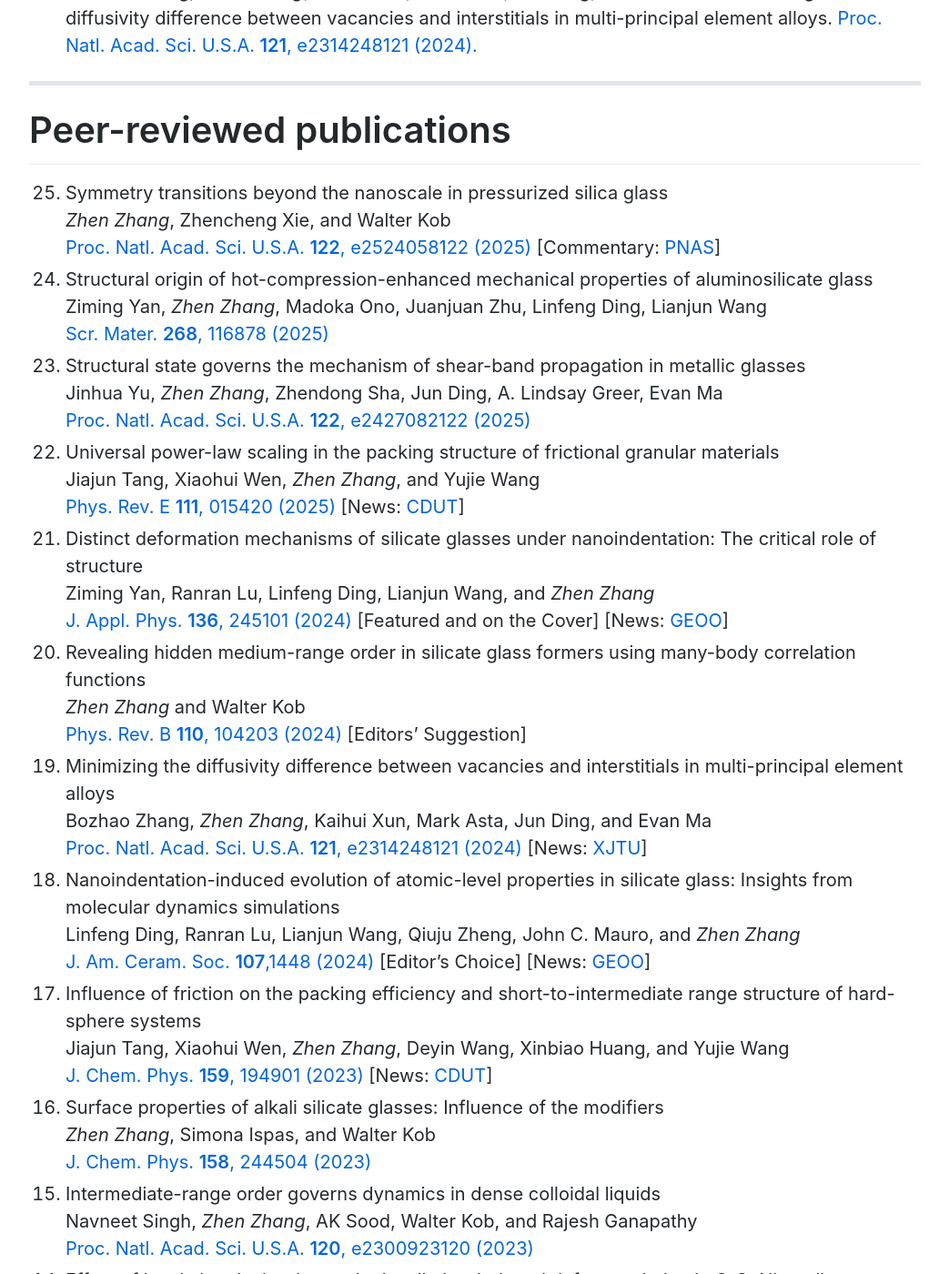
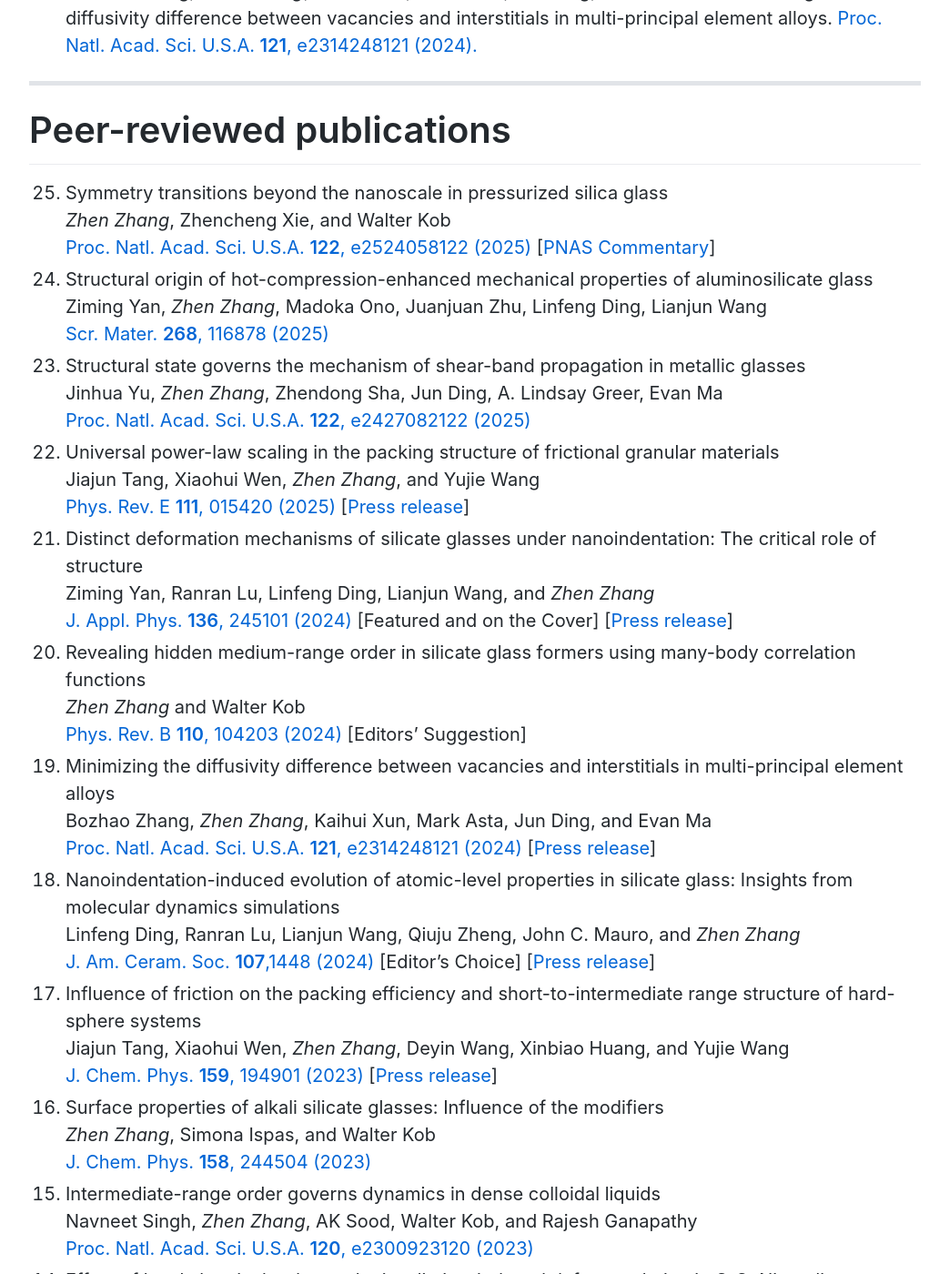
Before and after one commit to zhenzhang1991/zhenzhang1991.github.io, a Jekyll site: the page built from index.md, in a window 1280 px wide and 1400 px high, scrolled down 5593 px. Shown: the whole window at 91% size, without its empty margins (118-1161 px from the left). Built offline with Jekyll 4.4.1, drawn with Linux system fonts in a browser that asks for light colours; Markdown is read by kramdown in place of the engine named in the settings; comment, search, counter and statistics services are not loaded; some of the changed text lies outside the part shown.

Commit message:
Update index.md

```diff
--- a/index.md
+++ b/index.md
@@ -98,7 +98,7 @@ Publications for more details:
 # Peer-reviewed publications
 0. Symmetry transitions beyond the nanoscale in pressurized silica glass <br>
    *Zhen Zhang*, Zhencheng Xie, and Walter Kob <br>
-   [Proc. Natl. Acad. Sci. U.S.A. **122**, e2524058122 (2025)](docs/2025-zhang-pnas.pdf) [Commentary: [PNAS](https://www.pnas.org/doi/10.1073/pnas.2530034122)]
+   [Proc. Natl. Acad. Sci. U.S.A. **122**, e2524058122 (2025)](docs/2025-zhang-pnas.pdf) [[PNAS Commentary](https://www.pnas.org/doi/10.1073/pnas.2530034122)]
 0. Structural origin of hot-compression-enhanced mechanical properties of aluminosilicate glass <br>
    Ziming Yan, *Zhen Zhang*, Madoka Ono, Juanjuan Zhu, Linfeng Ding, Lianjun Wang <br>
    [Scr. Mater. **268**, 116878 (2025)](docs/2025-yan-scripta.pdf)
@@ -107,22 +107,22 @@ Publications for more details:
    [Proc. Natl. Acad. Sci. U.S.A. **122**, e2427082122 (2025)](docs/2025-pnas-yu.pdf)
 0. Universal power-law scaling in the packing structure of frictional granular materials <br>
    Jiajun Tang, Xiaohui Wen, *Zhen Zhang*, and Yujie Wang <br>
-   [Phys. Rev. E **111**, 015420 (2025)](docs/2025-pre-tang.pdf) [News: [CDUT](https://cop.cdut.edu.cn/info/1638/5321.htm)]
+   [Phys. Rev. E **111**, 015420 (2025)](docs/2025-pre-tang.pdf) [[Press release](https://cop.cdut.edu.cn/info/1638/5321.htm)]
 0. Distinct deformation mechanisms of silicate glasses under nanoindentation: The critical role of structure <br>
    Ziming Yan, Ranran Lu, Linfeng Ding, Lianjun Wang, and *Zhen Zhang* <br>
-   [J. Appl. Phys. **136**, 245101 (2024)](docs/2024-jap-yan.pdf) [Featured and on the Cover] [News: [GEOO](https://mp.weixin.qq.com/s/UjwDFmg3sYmH-IKmRL3Jcw)]
+   [J. Appl. Phys. **136**, 245101 (2024)](docs/2024-jap-yan.pdf) [Featured and on the Cover] [[Press release](https://mp.weixin.qq.com/s/UjwDFmg3sYmH-IKmRL3Jcw)]
 0. Revealing hidden medium-range order in silicate glass formers using many-body correlation functions <br>
    *Zhen Zhang* and Walter Kob <br>
    [Phys. Rev. B **110**, 104203 (2024)](docs/2024-zhang-prb.pdf) [Editors' Suggestion]
 0. Minimizing the diffusivity difference between vacancies and interstitials in multi-­principal element alloys <br>
    Bozhao Zhang, *Zhen Zhang*, Kaihui Xun, Mark Asta, Jun Ding, and Evan Ma <br>
-   [Proc. Natl. Acad. Sci. U.S.A. **121**, e2314248121 (2024)](docs/2024-zhangb-pnas.pdf) [News: [XJTU](https://news.xjtu.edu.cn/info/1004/206163.htm)]
+   [Proc. Natl. Acad. Sci. U.S.A. **121**, e2314248121 (2024)](docs/2024-zhangb-pnas.pdf) [[Press release](https://news.xjtu.edu.cn/info/1004/206163.htm)]
 0. Nanoindentation-induced evolution of atomic-level properties in silicate glass: Insights from molecular dynamics simulations <br>
    Linfeng Ding, Ranran Lu, Lianjun Wang, Qiuju Zheng, John C. Mauro, and *Zhen Zhang* <br>
-   [J. Am. Ceram. Soc. **107**,1448 (2024)](docs/2023-lu-jace.pdf) [Editor's Choice] [News: [GEOO](https://mp.weixin.qq.com/s/UjwDFmg3sYmH-IKmRL3Jcw)]
+   [J. Am. Ceram. Soc. **107**,1448 (2024)](docs/2023-lu-jace.pdf) [Editor's Choice] [[Press release](https://mp.weixin.qq.com/s/UjwDFmg3sYmH-IKmRL3Jcw)]
 0. Influence of friction on the packing efficiency and short-to-intermediate range structure of hard-sphere systems <br>
    Jiajun Tang, Xiaohui Wen, *Zhen Zhang*, Deyin Wang, Xinbiao Huang, and Yujie Wang <br>
-   [J. Chem. Phys. **159**, 194901 (2023)](docs/2023-tang-jcp.pdf) [News: [CDUT](https://cop.cdut.edu.cn/info/1638/5321.htm)]
+   [J. Chem. Phys. **159**, 194901 (2023)](docs/2023-tang-jcp.pdf) [[Press release](https://cop.cdut.edu.cn/info/1638/5321.htm)]
 0. Surface properties of alkali silicate glasses: Influence of the modifiers <br>
    *Zhen Zhang*, Simona Ispas, and Walter Kob <br>
    [J. Chem. Phys. **158**, 244504 (2023)](docs/2023-zhang-jcp.pdf)
@@ -131,7 +131,7 @@ Publications for more details:
    [Proc. Natl. Acad. Sci. U.S.A. **120**, e2300923120 (2023)](docs/2023-singh-pnas.pdf)
 0. Effect of local chemical order on the irradiation-induced defect evolution in CrCoNi medium-entropy alloy<br>
    *Zhen Zhang*, Zhengxiong Su, Bozhao Zhang, Qin Yu, Jun Ding, Tan Shi, Chenyang Lu, Robert O. Ritchie, and Evan Ma <br>
-   [Proc. Natl. Acad. Sci. U.S.A. **120**, e2218673120 (2023)](docs/2023-zhang-pnas.pdf) [News: [XJTU](http://news.xjtu.edu.cn/info/1033/193974.htm)]
+   [Proc. Natl. Acad. Sci. U.S.A. **120**, e2218673120 (2023)](docs/2023-zhang-pnas.pdf) [[Press release](http://news.xjtu.edu.cn/info/1033/193974.htm)]
 0. Profiling the off-center atomic displacements in CuCl at finite temperatures with a deep-learning potential <br>
    Zhi-Hao Wang, Xuan-Yan Chen, *Zhen Zhang*, Xie Zhang, and Su-Huai Wei <br>
    [Phys. Rev. Mater. **7**, 034601 (2023)](docs/2023-wang-prm.pdf)
@@ -143,13 +143,13 @@ Publications for more details:
    [J. Mater. Sci. Technol. **135**, 221-230 (2023)](docs/2023-xun-jmst.pdf)
 0. Shear transformations in metallic glasses without excessive and predefinable defects <br>
    *Zhen Zhang*, Jun Ding, and Evan Ma <br>
-   [Proc. Natl. Acad. Sci. U.S.A. **119**, e2213941119 (2022)](docs/2022-zhang-pnas.pdf) [News: [XJTU](http://news.xjtu.edu.cn/info/1219/189693.htm)]
+   [Proc. Natl. Acad. Sci. U.S.A. **119**, e2213941119 (2022)](docs/2022-zhang-pnas.pdf) [[Press release](http://news.xjtu.edu.cn/info/1219/189693.htm)]
 0. Fracture of silicate glasses: Microcavities and correlations between atomic-level properties <br>
    *Zhen Zhang*, Simona Ispas, and Walter Kob <br>
    [Phys. Rev. Mater. **6**, 085601 (2022)](docs/2022-zhang-prm.pdf)
 0. Origin of the non-linear elastic behavior of silicate glasses <br>
    *Zhen Zhang*, Simona Ispas, and Walter Kob <br>
-   [Acta Mater. **231**, 117855 (2022)](docs/2022-zhang-acta.pdf) [News: [MSE](https://mp.weixin.qq.com/s/kmkXOZsHK5hV2Nso0SdtVA)]
+   [Acta Mater. **231**, 117855 (2022)](docs/2022-zhang-acta.pdf) [[Press release](https://mp.weixin.qq.com/s/kmkXOZsHK5hV2Nso0SdtVA)]
 0. Connecting packing efficiency of binary hard sphere systems to their intermediate range structure <br>
    Houfei Yuan, *Zhen Zhang*, Walter Kob, and Yujie Wang <br>
    [Phys. Rev. Lett. **127**, 278001 (2021)](docs/2021-yuan-prl.pdf)
```
